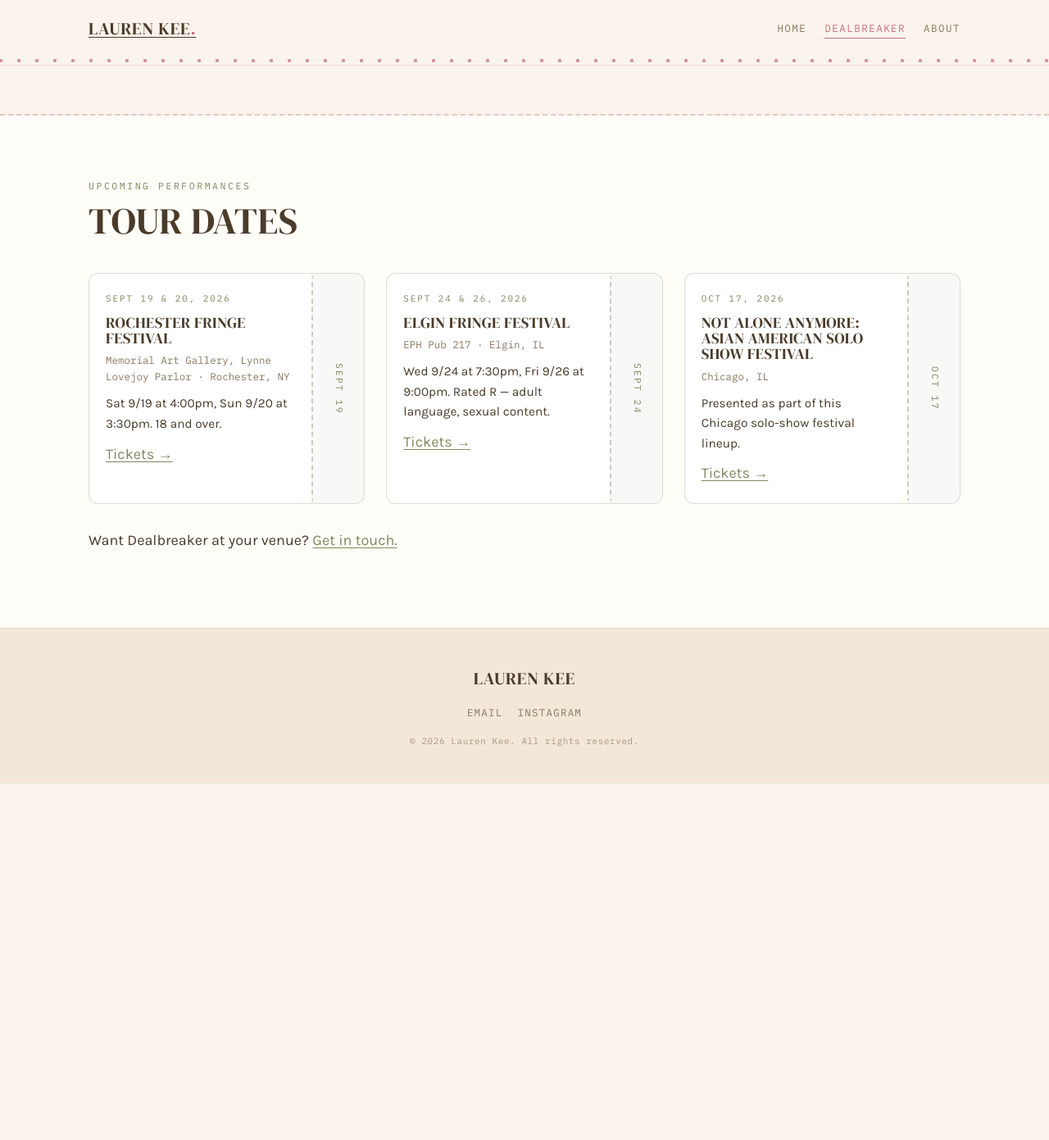
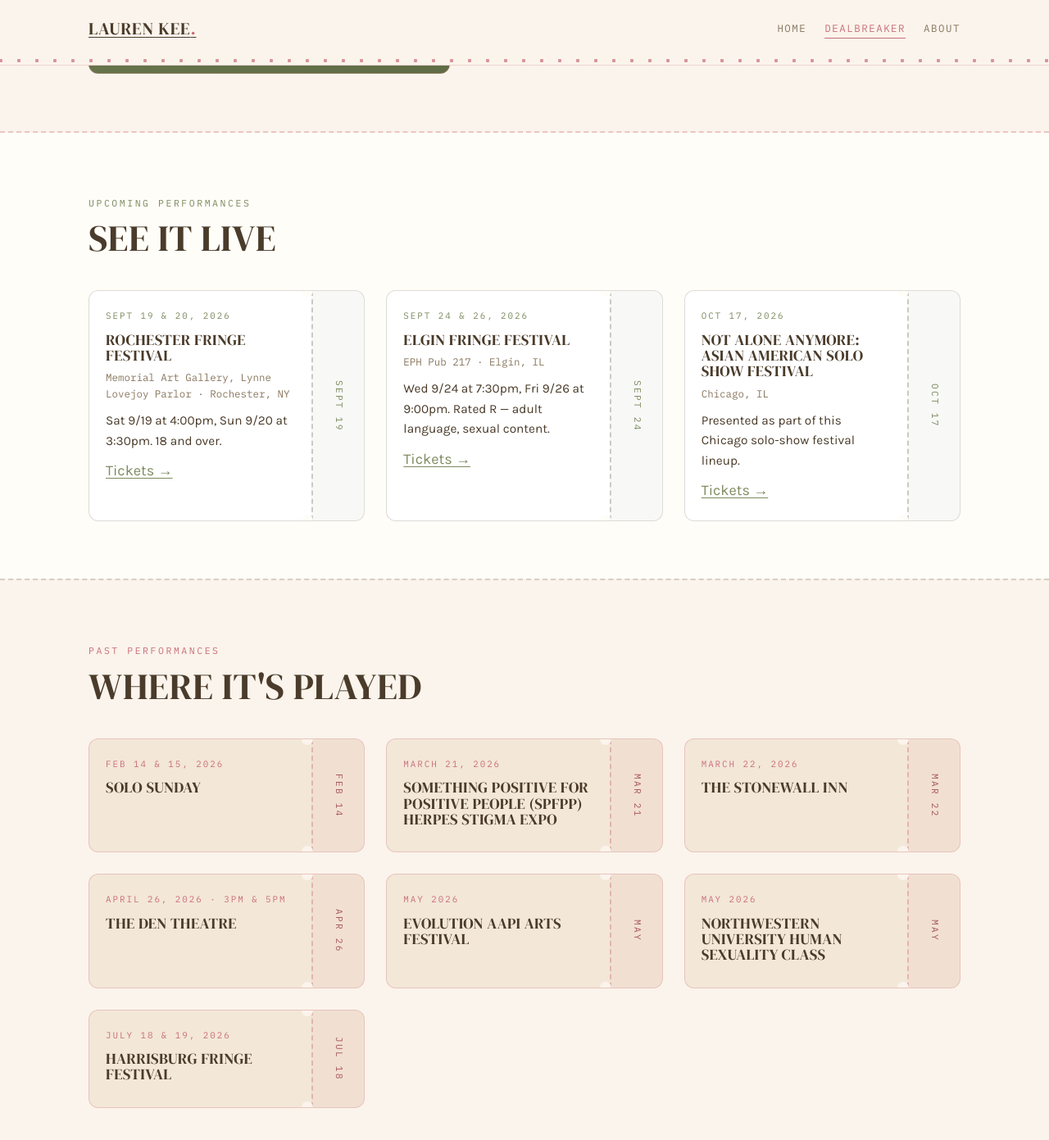
Before and after one commit to laurenkee-hub/site, a Jekyll site: the page built from dealbreaker.md, in a window 1280 px wide and 1400 px high, scrolled down 1010 px. Shown: the top 1391 px of the window at 82% size. Built offline with Jekyll 4.4.1, drawn with Linux system fonts in a browser that asks for light colours; some web fonts are replaced; before the commit the page ends 1966 px from its top, so only the background shows below that.

Commit message:
Update dealbreaker.md

```diff
--- a/dealbreaker.md
+++ b/dealbreaker.md
@@ -14,7 +14,7 @@
 
 <section class="section">
   <div class="wrap split">
-    <img src="{{ '/assets/images/dealbreaker-production-1.jpg' | relative_url }}" alt="Lauren Kee performing Dealbreaker" style="border-radius: var(--radius);">
+    <div class="portrait" aria-hidden="true">[ Production photo ]</div>
     <div>
       <p class="eyebrow">About The Show</p>
       <h2 class="mt-0">60 minutes. One performer.</h2>
@@ -36,7 +36,7 @@
   <div class="wrap">
     <div class="section-head">
       <p class="eyebrow">Upcoming Performances</p>
-      <h2>Tour dates</h2>
+      <h2>See it live</h2>
     </div>
 
     <div class="ticket-grid">
@@ -67,7 +67,56 @@
         link_text="Tickets"
         stub="Oct 17" %}
     </div>
-
-    <p style="margin-top: 30px;">Want Dealbreaker at your venue? <a href="mailto:{{ site.social.email }}">Get in touch.</a></p>
   </div>
 </section>
+
+<hr class="tear tear--paper">
+
+<section class="section">
+  <div class="wrap">
+    <div class="section-head">
+      <p class="eyebrow">Past Performances</p>
+      <h2>Where it's played</h2>
+    </div>
+
+    <div class="ticket-grid">
+      {% include ticket.html
+        badge="Sold Out"
+        label="Feb 14 & 15, 2026"
+        title="Solo Sunday"
+        stub="Feb 14" %}
+
+      {% include ticket.html
+        label="March 21, 2026"
+        title="Something Positive for Positive People (SPFPP) Herpes Stigma Expo"
+        stub="Mar 21" %}
+
+      {% include ticket.html
+        badge="Sold Out"
+        label="March 22, 2026"
+        title="The Stonewall Inn"
+        stub="Mar 22" %}
+
+      {% include ticket.html
+        badge="Sold Out"
+        label="April 26, 2026 &middot; 3pm & 5pm"
+        title="The Den Theatre"
+        stub="Apr 26" %}
+
+      {% include ticket.html
+        label="May 2026"
+        title="EVOLUTION AAPI Arts Festival"
+        stub="May" %}
+
+      {% include ticket.html
+        label="May 2026"
+        title="Northwestern University Human Sexuality Class"
+        stub="May" %}
+
+      {% include ticket.html
+        label="July 18 & 19, 2026"
+        title="Harrisburg Fringe Festival"
+        stub="Jul 18" %}
+    </div>
+  </div>
+</section>
```
